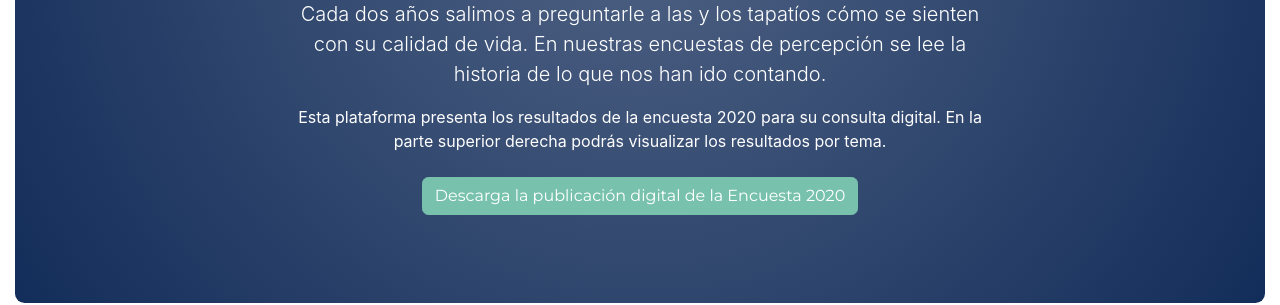
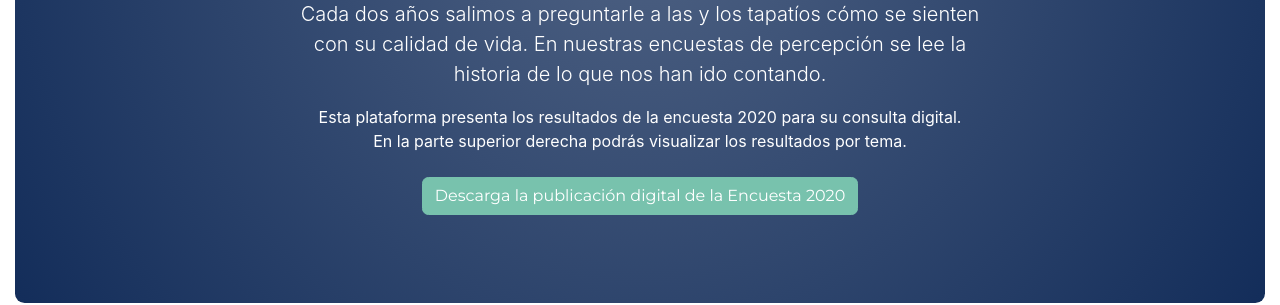
Before and after one commit to JaliscoComoVamos/epc2020, a Jekyll site: the page built from index.md, in a window 1280 px wide. Shown: the part 619-924 px from the top of the page. Built offline with Jekyll 4.4.1, drawn with Linux system fonts in a browser that asks for light colours.

Commit message:
Update index.md

```diff
--- a/index.md
+++ b/index.md
@@ -12,7 +12,7 @@ title: Bootstrap 4 Github Pages
           <h1 class="text-white jumbotron-heading">Séptima Encuesta de Percepción Ciudadana sobre Calidad de Vida 2020</h1>
           <img style="height:30vh; margin: 2% 0;" src="logo-jcv-blanco.png">
           <p class="lead text-white">Cada dos años salimos a preguntarle a las y  los tapatíos cómo se sienten con su calidad de vida. En nuestras encuestas de percepción se lee la historia de lo que nos han ido contando.</p>
-          <p class="text-white">Esta plataforma presenta los resultados de la encuesta 2020 para su consulta digital. En la parte superior derecha podrás visualizar los resultados por tema.</p>
+          <p class="text-white">Esta plataforma presenta los resultados de la encuesta 2020 para su consulta digital. <br>En la parte superior derecha podrás visualizar los resultados por tema.</p>
           <p>
             <a href="https://bit.ly/epc-2020" target="_blank" class="btn btn-primary my-2">Descarga la publicación digital de la Encuesta 2020</a>
           </p>
```
